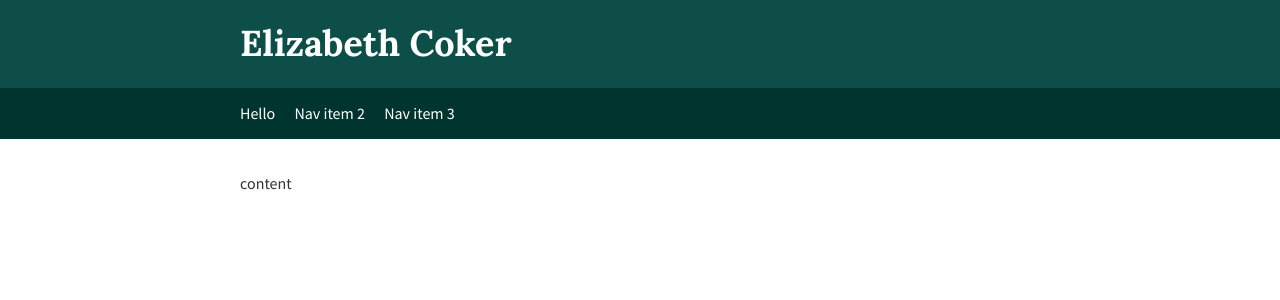
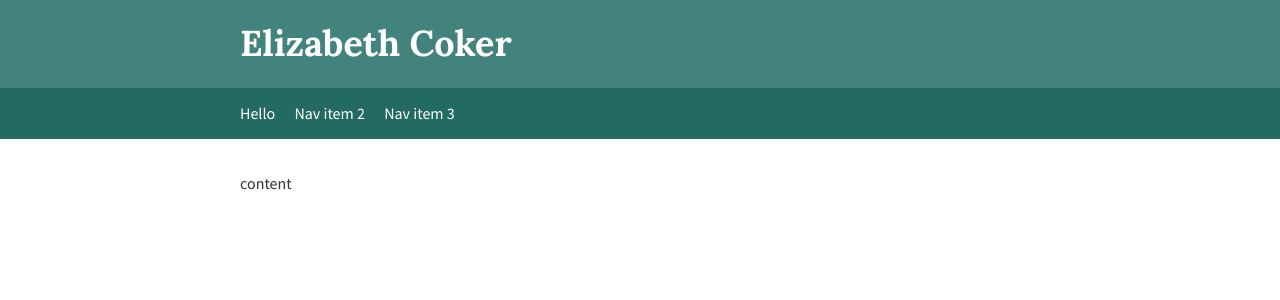
Before and after one commit to eac54/eac54.github.io, a Jekyll site: the page built from index.md, in a window 1280 px wide. Shown: the top 300 px of the page. Built offline with Jekyll 4.4.1, drawn with Linux system fonts in a browser that asks for light colours.

Commit message:
Update main.css

```diff
--- a/css/main.css
+++ b/css/main.css
@@ -84,7 +84,7 @@ Layout styles
 .header
 {
 	color: #fff;
-	background: #0d4f48;
+	background: #42847d;
 	padding: 1em 1.25em;
 }
 
@@ -95,7 +95,7 @@ Layout styles
 
 .nav-bar
 {
-	background: #00352f;
+	background: #236A62;
 	padding: 0;
 }
 
```
